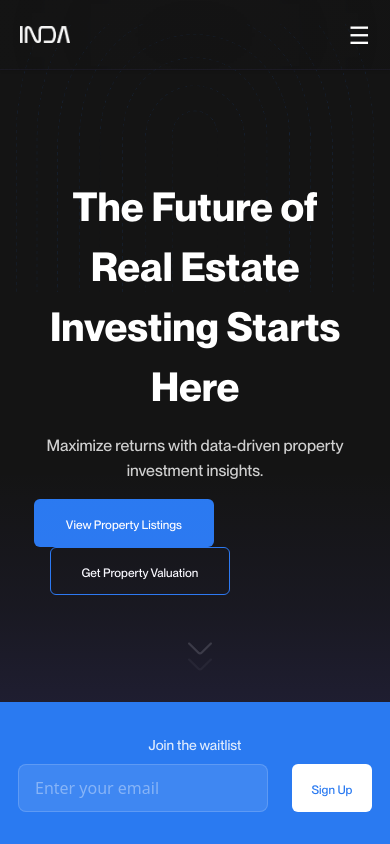
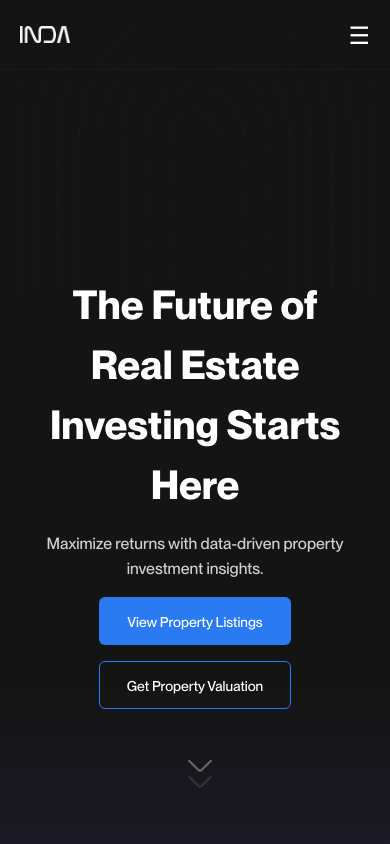
Before and after one commit to Inda-Realty-Limited/inda-user-facing-webapp, a Next.js app: page / in a window 390 px wide. Shown: the top 844 px of the page. Built offline with nearby package versions, Linux system fonts and the light colour scheme.

Commit message:
Update styling for home and property valuation pages; adjust button classes for improved responsiveness and visual consistency.

```diff
--- a/src/views/home/index.tsx
+++ b/src/views/home/index.tsx
@@ -48,7 +48,7 @@ export default function Index() {
   return (
     <Container
       type="main"
-      className="relative h-screen flex flex-col items-center justify-center"
+      className="relative h-screen max-sm:min-h-[125vh] flex flex-col items-center justify-center"
       style={{
         background: `
           linear-gradient(0deg, #141414, #141414),
@@ -99,18 +99,19 @@ export default function Index() {
             initial="hidden"
             animate="visible"
             variants={buttonVariants}
+            className="flex flex-col sm:flex-row gap-4 justify-center"
           >
             <Button
-              textClassName="text-white text-[1.125rem] max-sm:text-[0.75rem]"
-              className="bg-primary w-[11.25rem] h-[3rem] rounded-[0.5rem] md:w-[13.6875rem] md:h-[3.25rem] md:rounded-[0.625rem]"
+              textClassName="text-white text-sm sm:text-base font-semibold"
+              className="bg-primary w-48 h-12 rounded-lg hover:bg-primary/80 active:bg-primary/60 transition-colors"
               onClick={handleGetStarted}
             >
               View Property Listings
             </Button>
             <Button
               variant="outline"
-              textClassName="text-white text-[1.125rem] max-sm:text-[0.75rem]"
-              className="ml-4 w-[11.25rem] h-[3rem] rounded-[0.5rem] md:w-[13.6875rem] md:h-[3.25rem] md:rounded-[0.625rem]"
+              textClassName="text-white text-sm sm:text-base font-semibold"
+              className="w-48 h-12 rounded-lg border border-primary hover:bg-primary/10 active:bg-primary/20 transition-colors"
               onClick={() => router.push("/property-valuation")}
             >
               Get Property Valuation
--- a/src/views/property-valuation/index.tsx
+++ b/src/views/property-valuation/index.tsx
@@ -669,7 +669,7 @@ const PropertyValuation: React.FC = () => {
           </div>
         </section>
 
-        <section className="container mx-auto px-6 py-12 max-sm:py-8">
+        <section className="container mx-auto  py-12 max-sm:py-8">
           <div className="grid grid-cols-1 md:grid-cols-2 gap-12 items-start">
             <motion.div
               initial="hidden"
```
